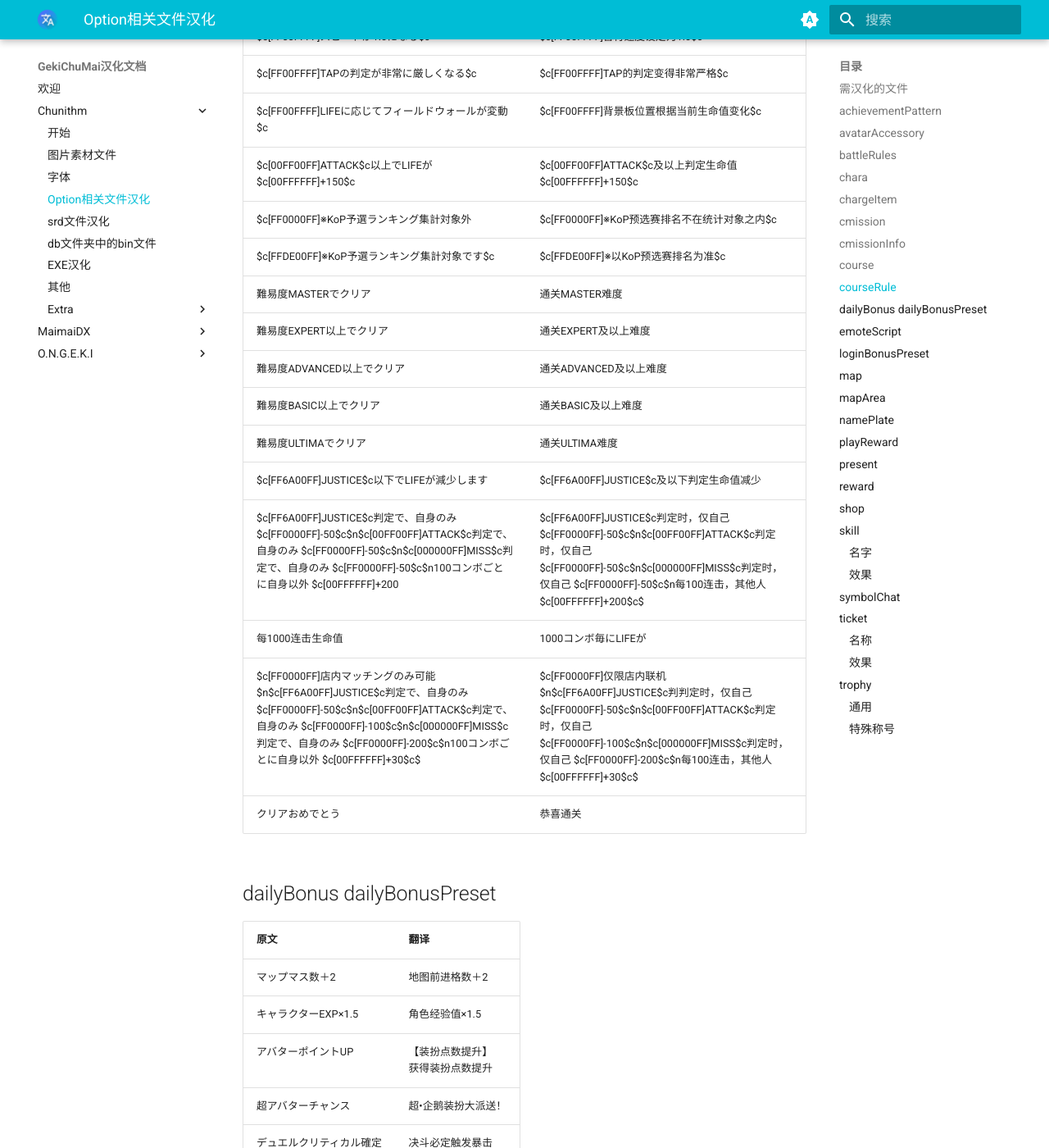
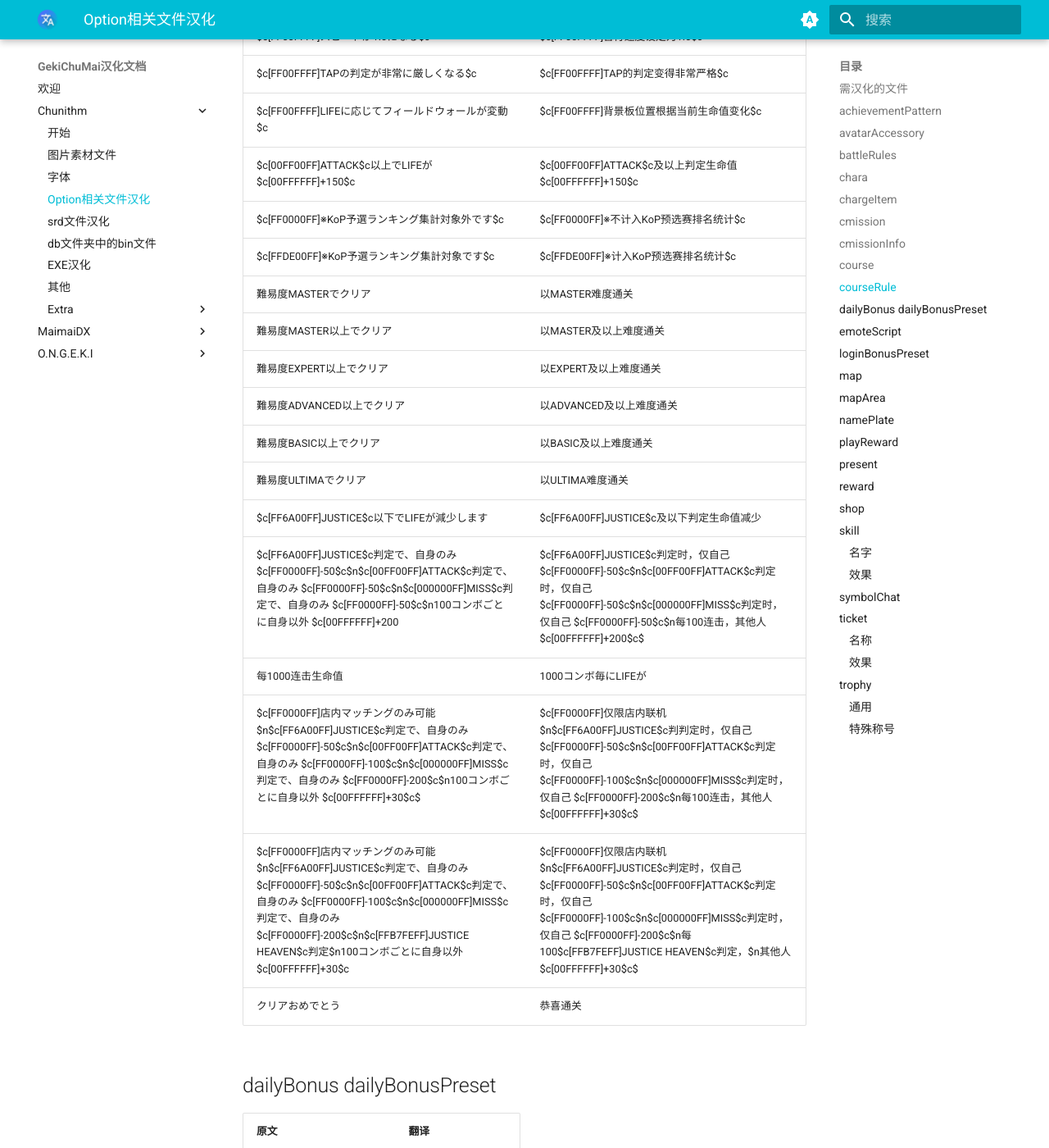
Before and after one commit to GzLxz190614/GekiChuMaiLocalizedDocument, an MkDocs documentation site: the page built from docs/Chunithm/3.option_xml.md, in a window 1280 px wide and 1400 px high, scrolled down 6704 px. Shown: the whole window at 82% size. Built offline with MkDocs 1.6.1 and Material for MkDocs 9.7.7, drawn with Linux system fonts in a browser that asks for light colours; comment, search, counter and statistics services are not loaded; some of the changed text lies outside the part shown.

Commit message:
250更新

```diff
--- a/docs/Chunithm/3.option_xml.md
+++ b/docs/Chunithm/3.option_xml.md
@@ -82,10 +82,10 @@ Option相关文件（也就是AXXX）文件的汉化很简单，替换xml中的
 
 ## battleRules
 
-| 原文                               | 翻译                           |
-| ---------------------------------- | ------------------------------ |
-| 自由に選曲!　※ボーナスはありません | 自由选择乐曲!　※没有奖励       |
-| 「XXX」から選曲でボーナス!         | 游玩「XXX」分区乐曲以获得奖励! |
+| 原文                               | 翻译                            |
+| ---------------------------------- | ------------------------------- |
+| 自由に選曲!　※ボーナスはありません | 自由选择乐曲！　※没有奖励       |
+| 「XXX」から選曲でボーナス!         | 游玩「XXX」分区乐曲以获得奖励！ |
 
 ## chara
 
@@ -179,17 +179,19 @@ Option相关文件（也就是AXXX）文件的汉化很简单，替换xml中的
 | $c[FF00FFFF]TAPの判定が非常に厳しくなる$c                    | $c[FF00FFFF]TAP的判定变得非常严格$c                          |
 | $c[FF00FFFF]LIFEに応じてフィールドウォールが変動$c           | $c[FF00FFFF]背景板位置根据当前生命值变化$c                   |
 | $c[00FF00FF]ATTACK$c以上でLIFEが$c[00FFFFFF]+150$c           | $c[00FF00FF]ATTACK$c及以上判定生命值$c[00FFFFFF]+150$c       |
-| $c[FF0000FF]※KoP予選ランキング集計対象外                     | $c[FF0000FF]※KoP预选赛排名不在统计对象之内$c                 |
-| $c[FFDE00FF]※KoP予選ランキング集計対象です$c                 | $c[FFDE00FF]※以KoP预选赛排名为准$c                           |
-| 難易度MASTERでクリア                                         | 通关MASTER难度                                               |
-| 難易度EXPERT以上でクリア                                     | 通关EXPERT及以上难度                                         |
-| 難易度ADVANCED以上でクリア                                   | 通关ADVANCED及以上难度                                       |
-| 難易度BASIC以上でクリア                                      | 通关BASIC及以上难度                                          |
-| 難易度ULTIMAでクリア                                         | 通关ULTIMA难度                                               |
+| $c[FF0000FF]※KoP予選ランキング集計対象外です$c               | $c[FF0000FF]※不计入KoP预选赛排名统计$c                       |
+| $c[FFDE00FF]※KoP予選ランキング集計対象です$c                 | $c[FFDE00FF]※计入KoP预选赛排名统计$c                         |
+| 難易度MASTERでクリア                                         | 以MASTER难度通关                                             |
+| 難易度MASTER以上でクリア                                     | 以MASTER及以上难度通关                                       |
+| 難易度EXPERT以上でクリア                                     | 以EXPERT及以上难度通关                                       |
+| 難易度ADVANCED以上でクリア                                   | 以ADVANCED及以上难度通关                                     |
+| 難易度BASIC以上でクリア                                      | 以BASIC及以上难度通关                                        |
+| 難易度ULTIMAでクリア                                         | 以ULTIMA难度通关                                             |
 | $c[FF6A00FF]JUSTICE$c以下でLIFEが減少します                  | $c[FF6A00FF]JUSTICE$c及以下判定生命值减少                    |
 | $c[FF6A00FF]JUSTICE$c判定で、自身のみ $c[FF0000FF]-50$c$n$c[00FF00FF]ATTACK$c判定で、自身のみ $c[FF0000FF]-50$c$n$c[000000FF]MISS$c判定で、自身のみ $c[FF0000FF]-50$c$n100コンボごとに自身以外 $c[00FFFFFF]+200 | $c[FF6A00FF]JUSTICE$c判定时，仅自己 $c[FF0000FF]-50$c$n$c[00FF00FF]ATTACK$c判定时，仅自己 $c[FF0000FF]-50$c$n$c[000000FF]MISS$c判定时，仅自己 $c[FF0000FF]-50$c$n每100连击，其他人 $c[00FFFFFF]+200$c$ |
 | 每1000连击生命值                                             | 1000コンボ毎にLIFEが                                         |
 | $c[FF0000FF]店内マッチングのみ可能$n$c[FF6A00FF]JUSTICE$c判定で、自身のみ $c[FF0000FF]-50$c$n$c[00FF00FF]ATTACK$c判定で、自身のみ $c[FF0000FF]-100$c$n$c[000000FF]MISS$c判定で、自身のみ $c[FF0000FF]-200$c$n100コンボごとに自身以外 $c[00FFFFFF]+30$c$ | $c[FF0000FF]仅限店内联机$n$c[FF6A00FF]JUSTICE$c判判定时，仅自己 $c[FF0000FF]-50$c$n$c[00FF00FF]ATTACK$c判定时，仅自己 $c[FF0000FF]-100$c$n$c[000000FF]MISS$c判定时，仅自己 $c[FF0000FF]-200$c$n每100连击，其他人 $c[00FFFFFF]+30$c$ |
+| $c[FF0000FF]店内マッチングのみ可能$n$c[FF6A00FF]JUSTICE$c判定で、自身のみ $c[FF0000FF]-50$c$n$c[00FF00FF]ATTACK$c判定で、自身のみ $c[FF0000FF]-100$c$n$c[000000FF]MISS$c判定で、自身のみ $c[FF0000FF]-200$c$n$c[FFB7FEFF]JUSTICE HEAVEN$c判定$n100コンボごとに自身以外 $c[00FFFFFF]+30$c | $c[FF0000FF]仅限店内联机$n$c[FF6A00FF]JUSTICE$c判定时，仅自己 $c[FF0000FF]-50$c$n$c[00FF00FF]ATTACK$c判定时，仅自己 $c[FF0000FF]-100$c$n$c[000000FF]MISS$c判定时，仅自己 $c[FF0000FF]-200$c$n每100$c[FFB7FEFF]JUSTICE HEAVEN$c判定，$n其他人 $c[00FFFFFF]+30$c$ |
 | クリアおめでとう                                             | 恭喜通关                                                     |
 
 ## dailyBonus	dailyBonusPreset
@@ -512,6 +514,7 @@ Option相关文件（也就是AXXX）文件的汉化很简单，替换xml中的
 | （SDHJ）                              | 储存EXP的功能票            |
 | MASTERプレイチケット                  | MASTER难度无解禁游玩功能票 |
 | WORLD'S ENDプレイチケット             | WORLD'S END挑战功能票      |
+| 全難易度プレイチケット                | 全难度游玩功能票           |
 | マップ進行×2倍チケット                | 地图前进速度×2倍功能票     |
 | 【当日限定】SPECIALチケット           | 【仅限今日】SPECIAL功能票  |
 | （SDHJ）                              | 【今天限定】 特别功能票    |
@@ -634,6 +637,9 @@ Option相关文件（也就是AXXX）文件的汉化很简单，替换xml中的
 | 『CHUNITHM LUMINOUS』から引き継ぎ                            | 从『CHUNITHM LUMINOUS』引继                                  |
 | Crossmythos RhapsodiaのUNLOCK CHALLENGEを最も厳しい条件でクリアした証です。 | 在最难的条件下通关Crossmythos Rhapsodia的UNLOCK CHALLENGE的证明。 |
 | クエスト制覇！（QUEST CLEAR！）                              | 目标达成！                                                   |
+| 『CHUNITHM Mate』でRATING 16.00達成                          | 在『CHUNITHM Mate』达成RATING 16.00                          |
+| メイト『ナイ』/親密度ランク 200                              | 伙伴『ナイ』/亲密度达到 200                                  |
+| Praise your achievement of X-VERSE!                          | 表彰您在X-VERSE中取得的成就！                                |
 
 ### 特殊称号
 
```
Also changed, not shown: other parts of docs/Chunithm/3.option_xml.md (+8 -8 lines), docs/Chunithm/4.srd.md (+1 -1 lines), docs/Chunithm/others.md (+8 -0 lines).
